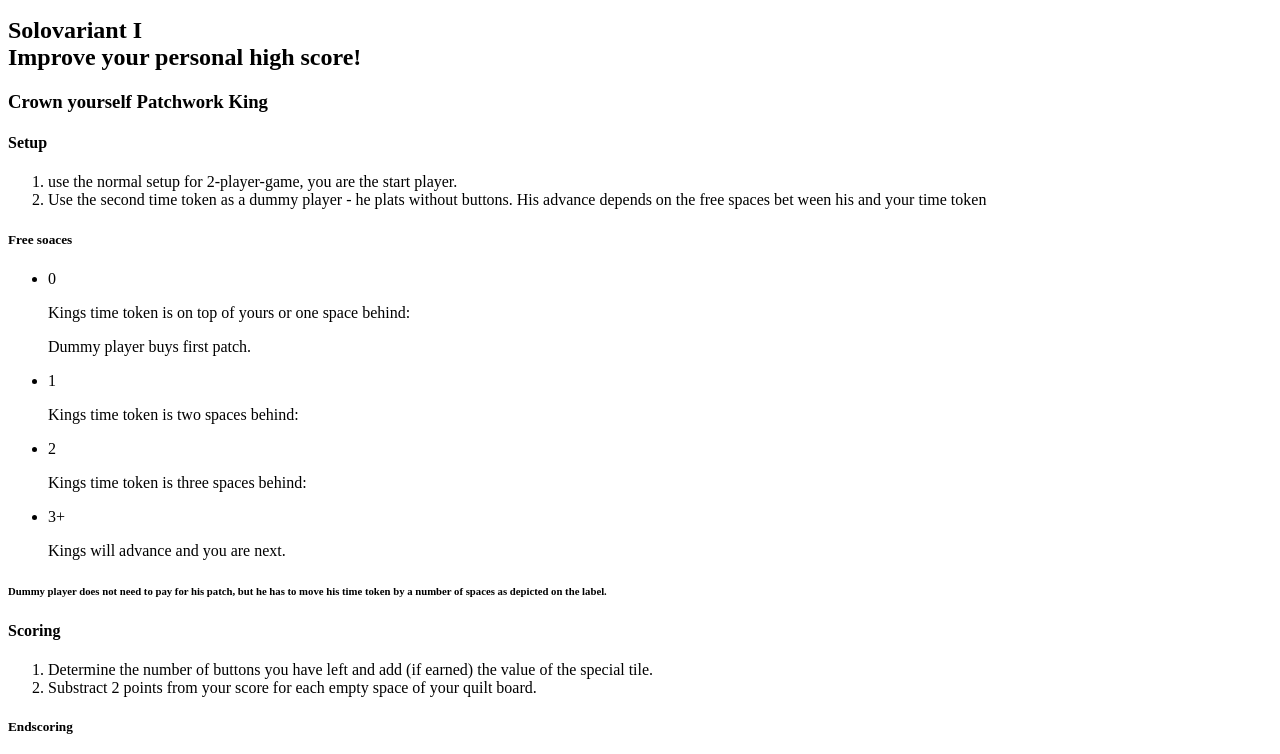
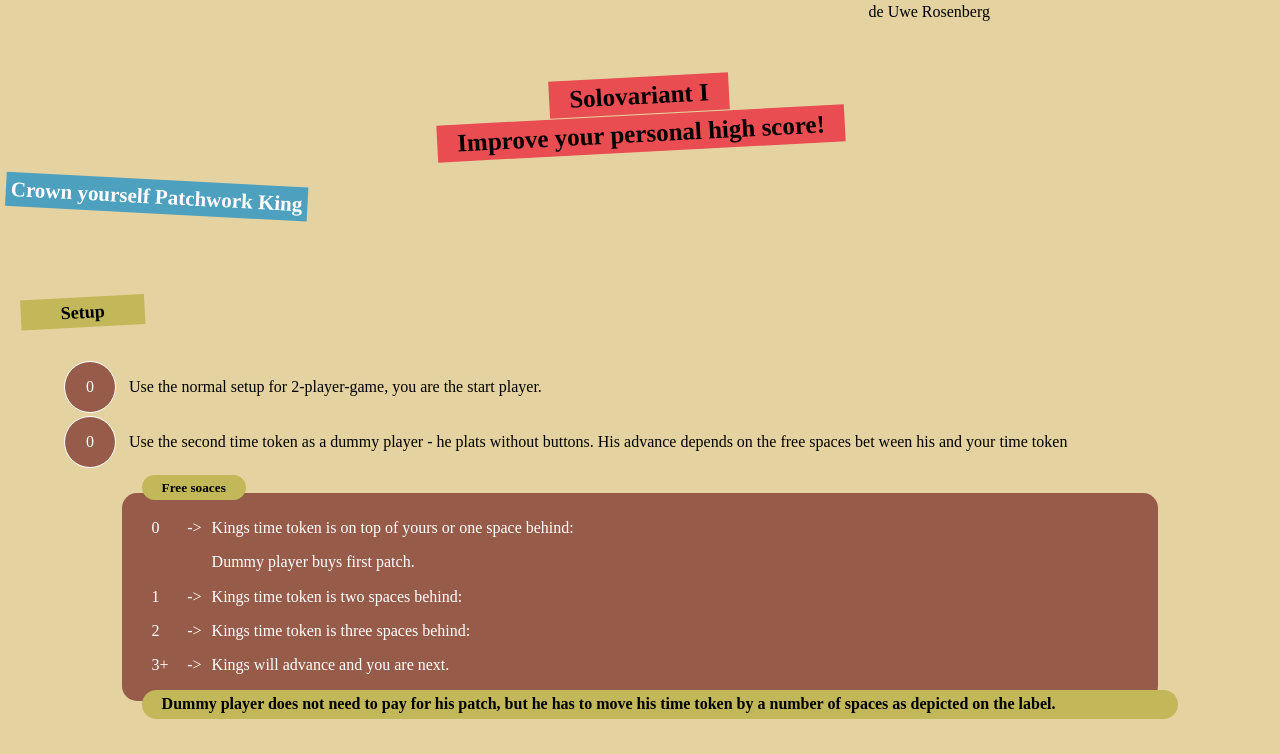
Before and after one commit to DanDoW/Patchwork_Solitario, a plain HTML site: page index.html in a window 1280 px wide. Shown: the part 178-932 px from the top of the page. Drawn offline with nearby package versions, Linux system fonts and the light colour scheme.

Commit message:
Adds css 1.1.1

```diff
--- a/index.html
+++ b/index.html
@@ -5,24 +5,26 @@
     <meta http-equiv="X-UA-Compatible" content="IE=edge">
     <meta name="viewport" content="width=device-width, initial-scale=1.0">
     <title>Patchwork Solitario</title>
+    <link rel="stylesheet" href="https://necolas.github.io/normalize.css/8.0.1/normalize.css">
+    <link rel="stylesheet" href="./style.css">
 </head>
 <body>
     <header>
-        <img src="/assets/img/PatchworkLogo.png" alt="Patchwork">
+        <h1><img src="./assets/img/PatchworkLogo.png" alt="Patchwork"></h1>
         <p>de Uwe Rosenberg</p>
     </header>
 
-    <h2>Solovariant I<br><span>Improve your personal high score!</span></h2>
+    <h2><span>Solovariant I</span><br><span>Improve your personal high score!</span></h2>
 
-        <h3>Crown yourself Patchwork King</h3>
+        <h3><span>Crown yourself Patchwork King</span></h3>
 
-            <h4>Setup</h4>
+            <h4 class="backGreen"><span>Setup</span></h4>
             <div>
-                <ol>
-                    <li>use the normal setup for 2-player-game, you are the start player.</li>
+                <ol class="backBrown">
+                    <li>Use the normal setup for 2-player-game, you are the start player.</li>
                     <li>Use the second time token as a dummy player - he plats without buttons. His advance depends on the free spaces bet ween his and your time token</li>
                 </ol>
-                <div>
+                <div class="backBrown">
                     <h5>Free soaces</h5>
                     <ul>
                         <li>
@@ -49,9 +51,9 @@
                 </div>
             </div>
 
-            <h4>Scoring</h4>
+            <h4 class="backBlue"><span>Scoring</span></h4>
             <div>
-                <ol>
+                <ol class="backBlue">
                     <li>Determine the number of buttons you have left and add (if earned) the value of the special tile.</li>
                     <li>Substract 2 points from your score for each empty space of your quilt board.</li>
                 </ol>
@@ -82,26 +84,26 @@
                 </div>
             </div>
 
-    <h2>Solovariant II<br><span>Challenge the Patchwork Master!</span></h2>
+    <h2><span>Solovariant II</span><br><span>Challenge the Patchwork Master!</span></h2>
 
-        <h3>Beat the Patchwork Master</h3>
+        <h3><span>Beat the Patchwork Master</span></h3>
 
-            <h4>Setup</h4>
+            <h4 class="backGreen"><span>Setup</span></h4>
             <div>
-                <ol>
+                <ol class="backBrown">
                     <li>Use the normal game setup for 2-player-game, you are the start player.</li>
-                    <li>Place the special tile <span>(7x7)<img src="/assets/img/7x7.jpg" alt="Ficha 7x7"></span> in the center (last space) of the time board.</li>
+                    <li>Place the special tile <span>(7x7)<img src="./assets/img/7x7.jpg" alt="Ficha 7x7"></span> in the center (last space) of the time board.</li>
                     <li>Decide if you want to be the start player.</li>
                     <li>The Patchwork Master moves his time token like in variant 1 additional some extra rules:</li>
                 </ol>
                 <div>
                     <h5>Extra rules</h5>
-                    <p>The Patchwork Master also starts with 5 buttons but he has to pay only the amount of buttons depicted on the label <span>(this means the buttons wich count for you as button income)<img src="/assets/img/7x7.jpg" alt="Resaltado de botones"></span>. If he cannot afford any patch, he advances and recieve 1 button for each space he moves his time token.</p>
+                    <p>The Patchwork Master also starts with 5 buttons but he has to pay only the amount of buttons depicted on the label <span>(this means the buttons wich count for you as button income)<img src="./assets/img/Group.jpg" alt="Resaltado de botones"></span>. If he cannot afford any patch, he advances and recieve 1 button for each space he moves his time token.</p>
                 </div>
             </div>
-            <h4>Income</h4>
+            <h4 class="backBrown"><span>Income</span></h4>
             <div>
-                <ol>
+                <ol class="backGreen">
                     <li>You recieve a number of buttons acording to the patches on your quilt board (like in the normal rules).</li>
                     <li>The Patchwork Master only gets button income, if he catches a special patch (he recieves a number of buttons according to the patches he has bought).</li>
                 </ol>
@@ -110,9 +112,9 @@
                     <p>the player who first reaches the center of the time board earns the special tile.</p>
                 </div>
             </div>
-            <h4>Scoring</h4>
+            <h4 class="backBlue"><span>Scoring</span></h4>
             <div>
-                <ol>
+                <ol class="backBlue">
                     <li>Determine the number of buttons you and the Patchwork Master have left.</li>
                     <li>Add the value of the special tile to his or your score.</li>
                     <li>Substract 2 points for each empty space of your quilt board from your score. Beat the Patchwork Master is aim of the game.</li>
@@ -120,27 +122,27 @@
                 <p>If it is too hard for you to beat the Patchwork Master use the same rules like in variant II and try another complexity factor as follows:</p>
             </div>
 
-        <h3>Complexity factors</h3>
+        <h3><span>Complexity factors</span></h3>
 
-            <h4>Beginners</h4>
+            <h4 class="backGreen"><span>Beginners</span></h4>
             <div>
-                <ol>
+                <ol class="backGreen">
                     <li>Patchwork Master starts with 5 buttons, player with 10.</li>
                     <li>Put on each of the first 3 special patches a "5 button" tile and on the last two only a "1 button" tile - the buttons are the price for getting the patch. The "1 button" tile on a special patch indicates that this special patch is used for the master as button income (if he takes it).</li>
                     <li>In the end of the game every free space counts -1 buttons fot you.</li>
                 </ol>
             </div>
-            <h4>Experienced</h4>
+            <h4 class="backBlue"><span>Experienced</span></h4>
             <div>
-                <ol>
+                <ol class="backBlue">
                     <li>Patchwork Master and player start with 5 buttons.</li>
                     <li>Put on each of the first 2 special patches a "5 button" tile and on the last three only a "1 button" tile - the buttons are the price for getting the patch. The "1button" tile on a special patch indicates that this special patch is used for the Patchwork Master as button income (if he takes it).</li>
                     <li>In the end of the game every free space counts -2 buttons for you.</li>
                 </ol>
             </div>
-            <h4>Professionals</h4>
+            <h4 class="backBrown"><span>Professionals</span></h4>
             <div>
-                <ol>
+                <ol class="backBrown">
                     <li>Patchwork Master and player start with 5 buttons.</li>
                     <li>Use the special patches without any button tiles on it, so each of them counts for the master as button income (if he takes it).</li>
                     <li>In the end of the game every free space counts -3 buttons for you.</li>
--- /dev/null
+++ b/style.css
@@ -0,0 +1,160 @@
+
+
+body {
+    background-color: #E4D2A0;
+}
+
+header {
+    padding: 20px;
+    text-align: center;
+    max-width: 700px;
+    margin: auto;
+}
+
+h1 img {
+    max-width: 100%;
+}
+
+header p {
+    text-align: right;
+}
+
+h2 {
+    text-align: center;
+    transform: rotate(-3deg);
+    margin-bottom: 50px;
+}
+
+h2 span {
+    padding: 5px 20px;
+    line-height: 1.5;
+    font-size: 25px;
+    background: #E94D51;
+}
+
+h3 {
+    padding: 5px;
+    transform: rotate(3deg);
+}
+
+h3 span {
+    padding: 5px;
+    line-height: 1.5;
+    font-size: 21px;
+    background: #4DA0BE;
+    color: white;
+}
+
+h4 {
+    padding: 5px 20px;
+    transform: rotate(-3deg);
+    margin-bottom: 50px;
+}
+
+h4 span {
+    padding: 5px 40px;
+    line-height: 1.5;
+    font-size: 18px;
+}
+
+ol.backGreen li::before,
+h4.backGreen span {
+    background-color: #C2B859;
+}
+
+ol.backBlue li::before,
+h4.backBlue span {
+    background-color: #4DA0BE;
+}
+
+ol.backBrown li::before,
+h4.backBrown span {
+    background-color: #965B49;
+}
+
+div {
+    margin: 0 5%;
+}
+
+ol {
+    margin-left: 55px;
+    position: relative;
+    padding-inline-start: 0;
+    list-style: none;
+    padding: 5px;
+    border-radius: 15px;
+}
+
+ol li {
+    min-height: 50px;
+    margin: 5px;
+    display: flex;
+    align-items: center;
+}
+
+ol li::before {
+    content: counter(li);
+    position: absolute;
+    left: -55px;
+    width: 50px;
+    height: 50px;
+    display: flex;
+    align-items: center;
+    justify-content: center;
+    color: white;
+    border-radius: 50%;
+    border: 1px solid white;
+}
+
+ul {
+    list-style: none;
+}
+
+div.backBrown {
+    background-color: #965B49;
+    border-radius: 15px;
+    color: white;
+    position: relative;
+    padding: 10px 20px 10px 50px;
+    margin-bottom: 100px;
+}
+
+div.backBrown h5 {
+    position: absolute;
+    top: -40px;
+    left: 20px;
+    background-color: #C2B859;
+    border-radius: 15px;
+    padding: 5px 20px;
+    color: black;
+}
+
+div.backBrown span {
+    position: absolute;
+    left: 30px;
+    width: 50px;
+    display: flex;
+    justify-content: space-between;
+}
+
+div.backBrown span::after {
+    content: "->";
+    text-align: right;
+}
+
+div.backBrown h6 {
+    position: absolute;
+    top: 95%;
+    margin: 0;
+    left: 20px;
+    right: -20px;
+    background-color: #C2B859;
+    border-radius: 15px;
+    padding: 5px 20px;
+    font-size: 16px;
+    color: black;
+}
+
+span>img {
+    display: none;
+}
```
